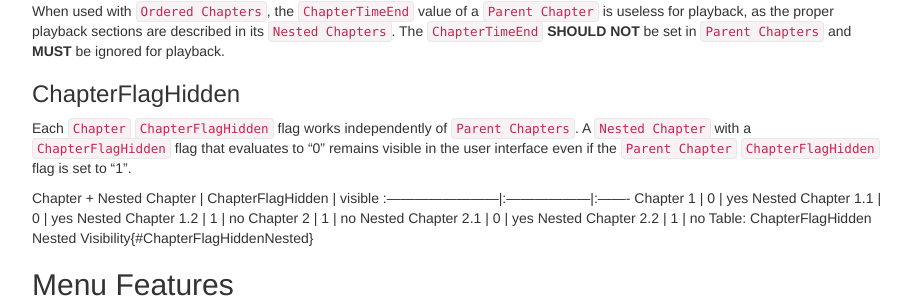
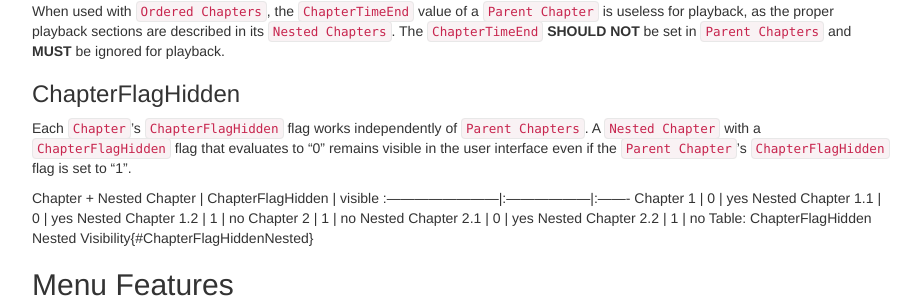
Before and after one commit to ietf-wg-cellar/matroska-specification, a Jekyll site: the page built from chapters.md, in a window 1280 px wide and 900 px high, scrolled down 2071 px. Shown: the part 140-448 px from the top of the window, without its empty margins (273-1195 px from the left). Built offline with Jekyll 4.4.1, drawn with Linux system fonts in a browser that asks for light colours; our own code applies the rules of GitHub Pages for plain Markdown files.

Commit message:
[editorial] use possessive form

```diff
--- a/chapters.md
+++ b/chapters.md
@@ -147,10 +147,10 @@ The `ChapterTimeEnd` **SHOULD NOT** be set in `Parent Chapters` and **MUST** be
 
 ### ChapterFlagHidden
 
-Each `Chapter`
+Each `Chapter`'s
 `ChapterFlagHidden` flag works independently of `Parent Chapters`.
 A `Nested Chapter` with a `ChapterFlagHidden` flag that evaluates to "0" remains visible in the user interface even if the
-`Parent Chapter` `ChapterFlagHidden` flag is set to "1".
+`Parent Chapter`'s `ChapterFlagHidden` flag is set to "1".
 
 Chapter + Nested Chapter | ChapterFlagHidden | visible
 :------------------------|:------------------|:-------
```
